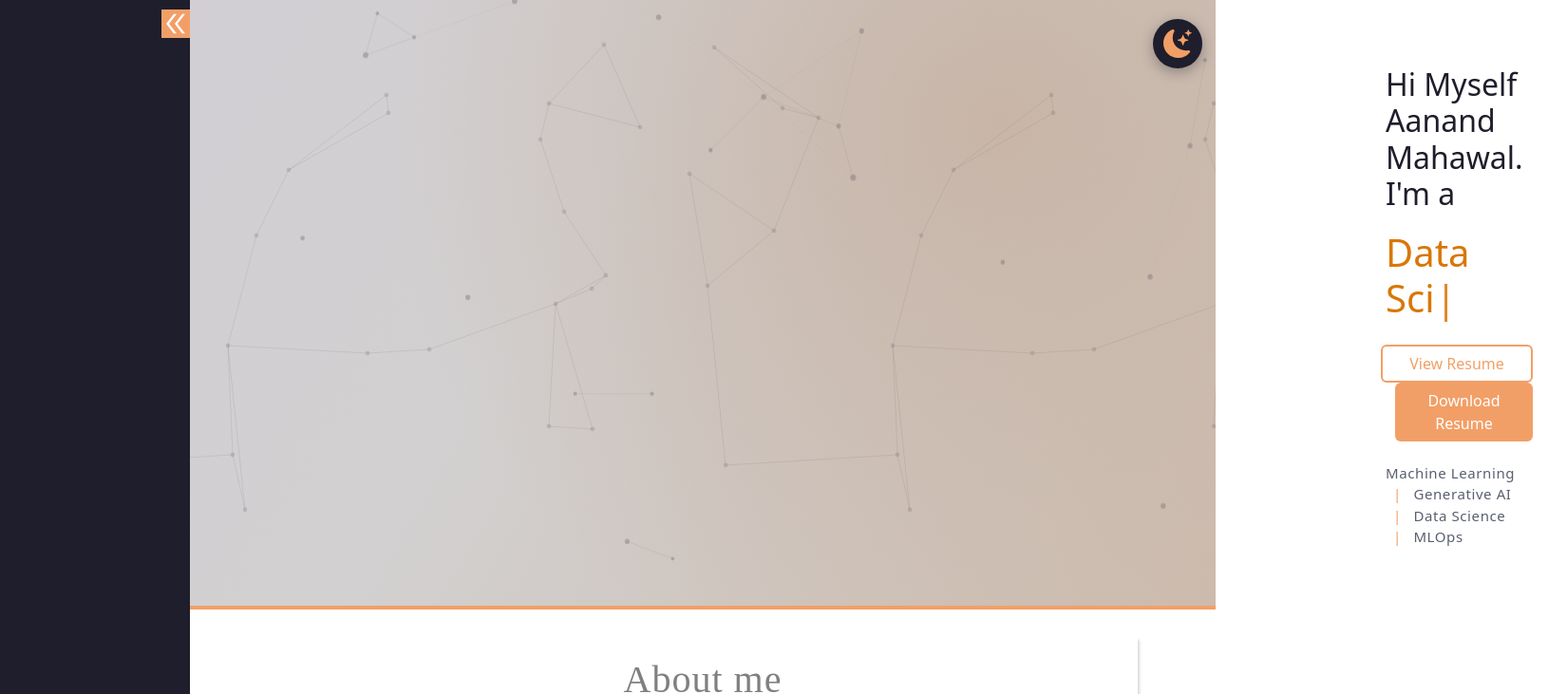
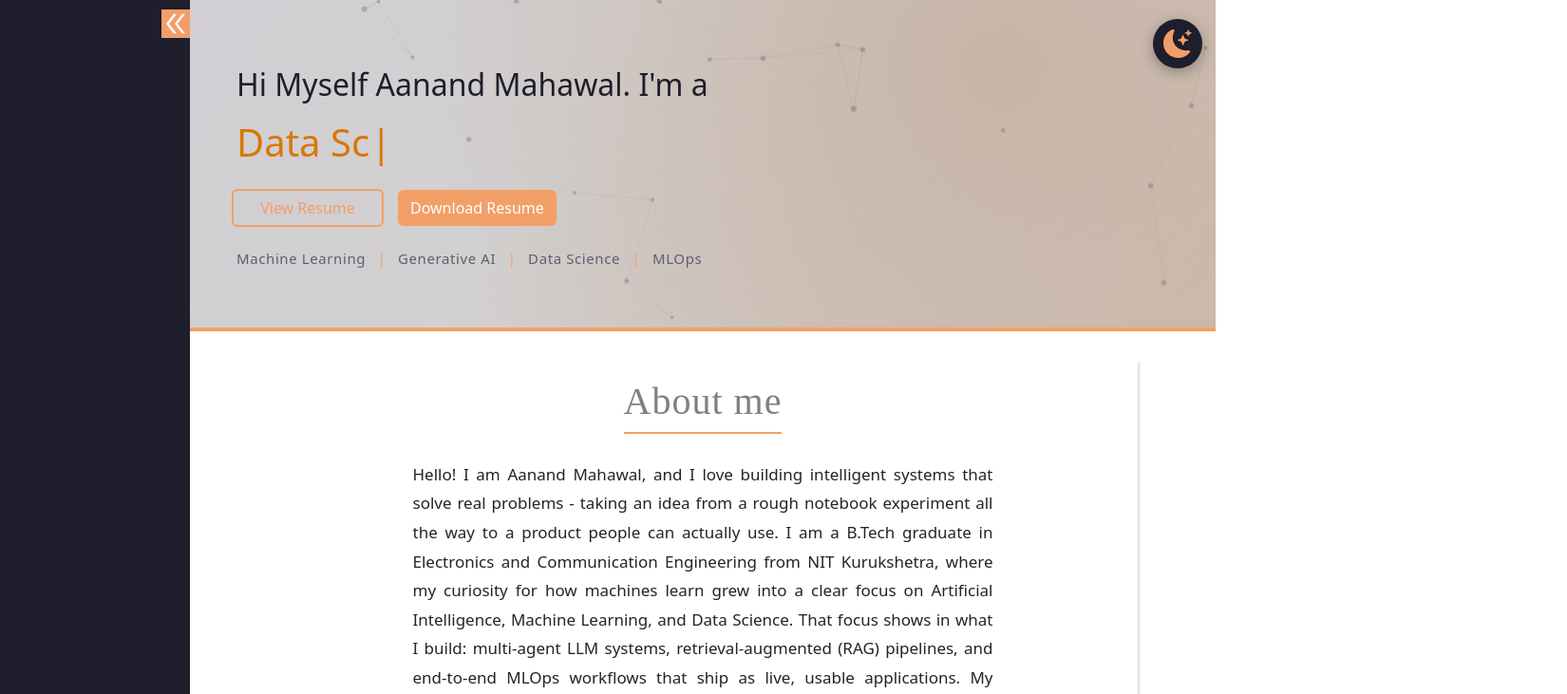
Before and after one commit to aanandmahawal/Personal-portfolio, a React (Create React App) app in the folder frontend/: page / in a window 1280 px wide. Shown: the top 731 px of the page at 95% size, 1650 px wide, since content can reach past the window. Built offline with nearby package versions, Linux system fonts and the light colour scheme.

Commit message:
Update Layout.css

```diff
--- a/frontend/src/components/Layout/Layout.css
+++ b/frontend/src/components/Layout/Layout.css
@@ -1,16 +1,30 @@
 .sidebar-section {
   display: flex;
-  /* Hanya-style backdrop: warm grey-taupe wash + constellation mesh */
+  position: relative; /* anchors the animated particle canvas */
+  overflow: hidden;
+  /* Hanya-style backdrop: warm grey-taupe wash (mesh is now animated) */
   background-color: #d2d0d0;
-  background-image: url("../../assets/images/constellation.svg"),
-    radial-gradient(
+  background-image: radial-gradient(
       circle at 82% 20%,
       rgba(199, 179, 165, 0.9),
       rgba(199, 179, 165, 0) 55%
     ),
     linear-gradient(120deg, #d2ced6 0%, #d2d0d0 45%, #cdbcae 100%);
-  background-size: 700px 700px, auto, auto;
   border-bottom: 4px solid #f29f67;
+}
+
+.particle-canvas {
+  position: absolute;
+  inset: 0;
+  width: 100%;
+  height: 100%;
+  z-index: 0;
+  pointer-events: none; /* clicks pass straight through to the page */
+}
+
+.sidebar-section > .container {
+  position: relative;
+  z-index: 1; /* hero text and buttons stay above the animation */
 }
 
 .sidebar {
```
